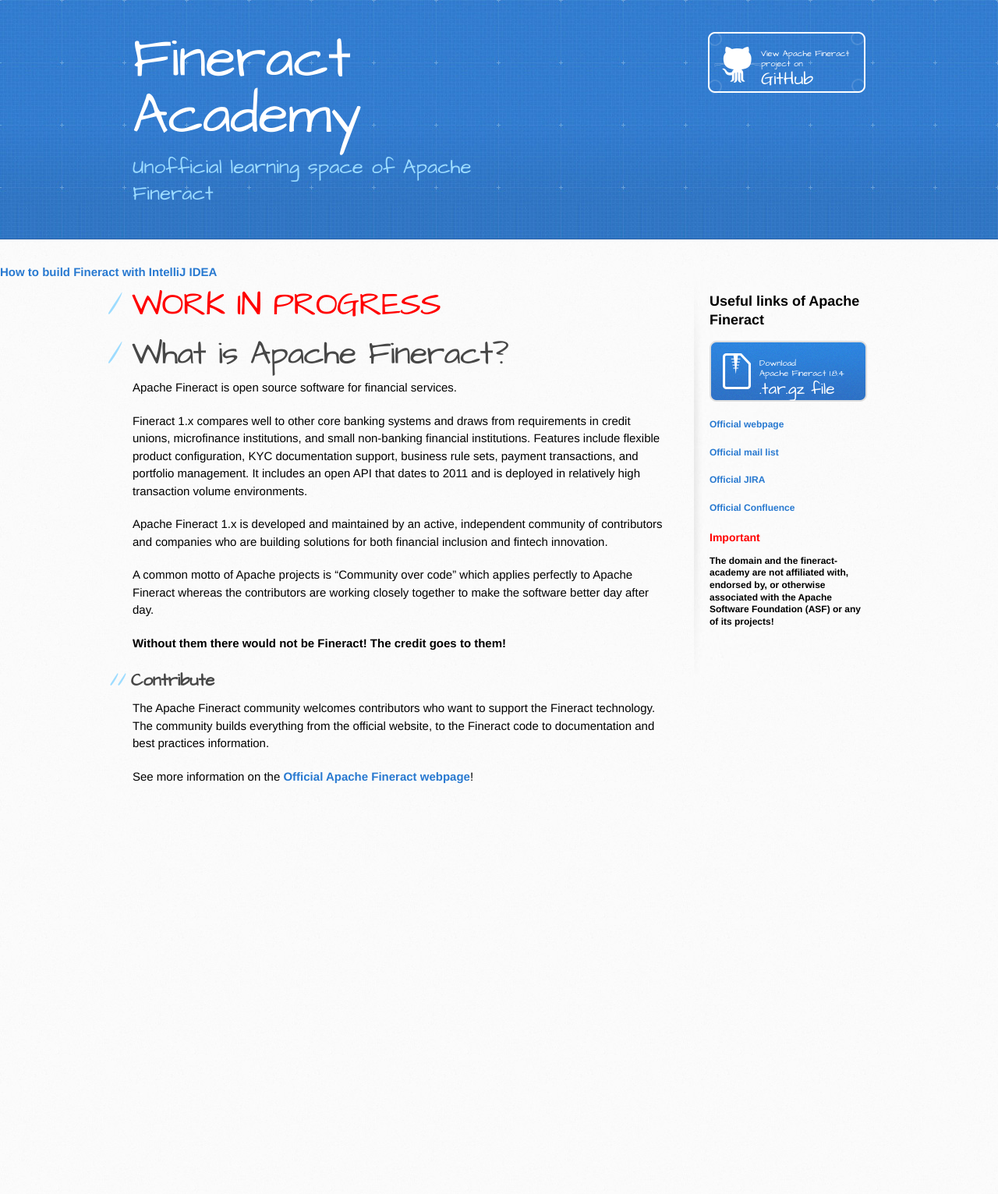
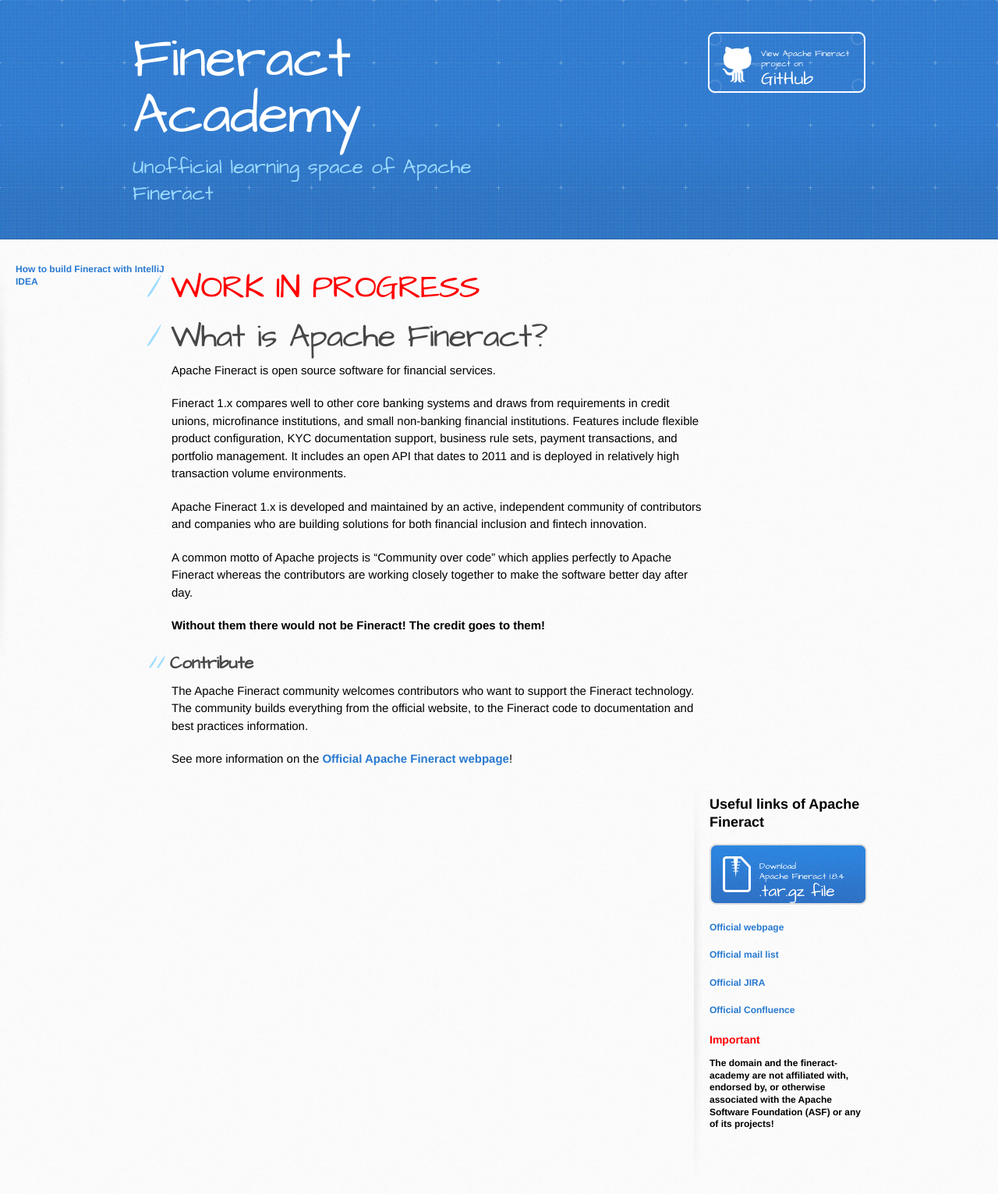
Before and after one commit to fineract-academy/pages, a Jekyll site: the page built from index.md, in a window 1280 px wide. Shown: the whole page at 78% size. Built offline with Jekyll 4.4.1, drawn with Linux system fonts in a browser that asks for light colours; before the commit the page ends 1050 px from its top, so only the background shows below that.

Commit message:
Update jekyll-theme-architect.scss

```diff
--- a/_sass/jekyll-theme-architect.scss
+++ b/_sass/jekyll-theme-architect.scss
@@ -76,6 +76,16 @@ header h2 {
 
 aside#sidebar {
   float: right;
+  width: 200px;
+  min-height: 504px;
+  padding-left: 20px;
+  font-size: 12px;
+  line-height: 1.3;
+  background: transparent url(../images/sidebar-bg.jpg) 0 0 no-repeat;
+}
+
+aside#left_sidebar {
+  float: left;
   width: 200px;
   min-height: 504px;
   padding-left: 20px;
```
